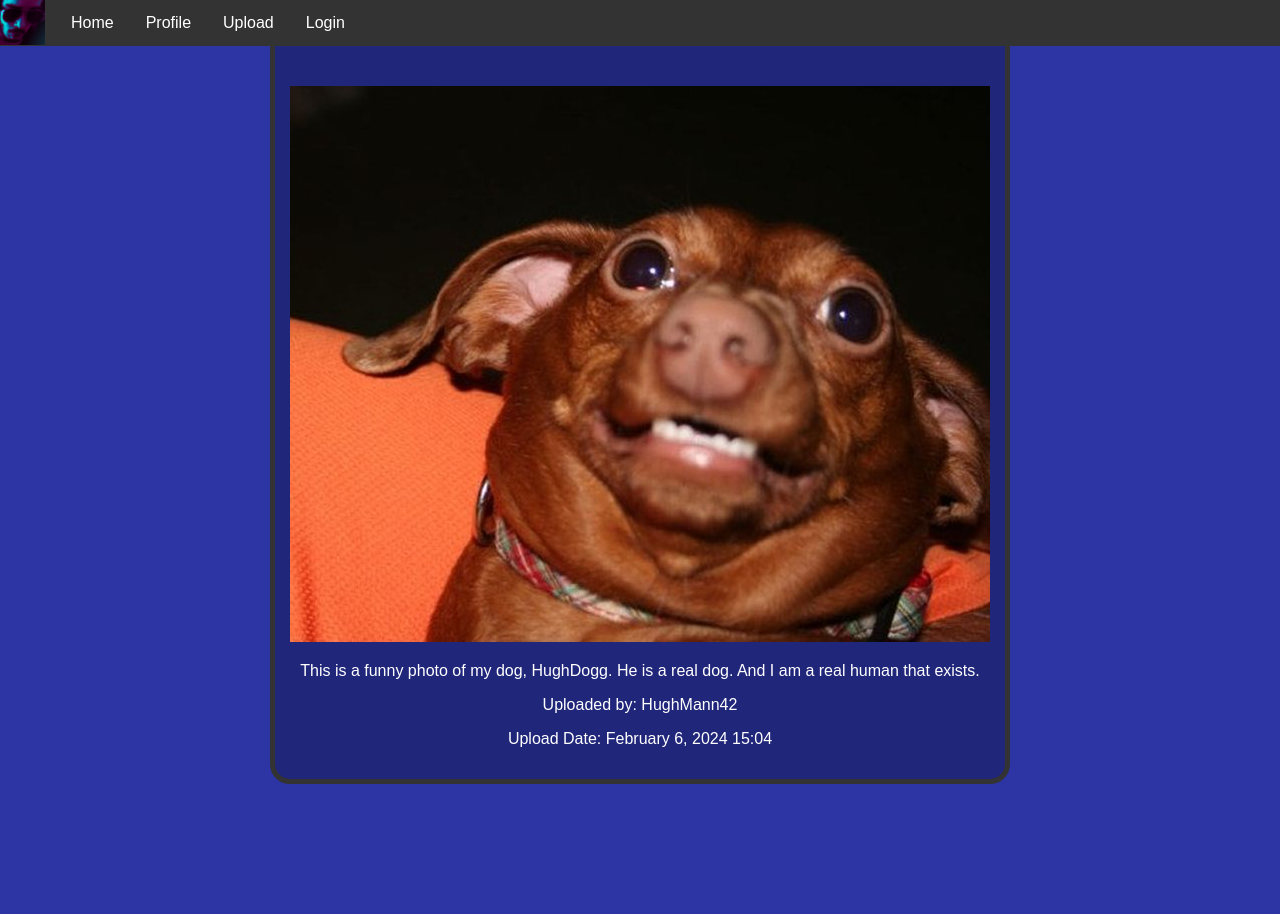
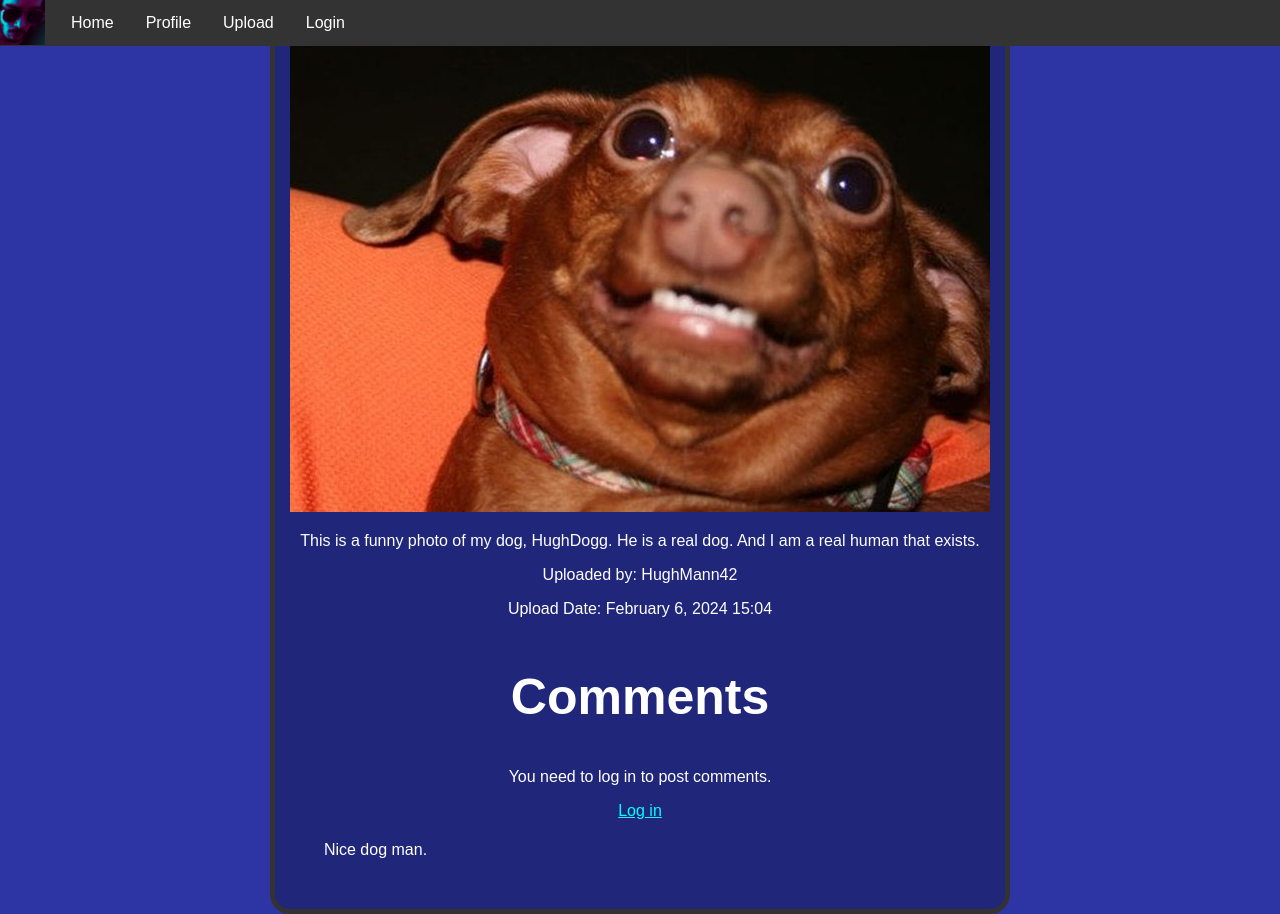
Before and after one commit to z3vr4/Django_Image_Gallery, a Django app: page /submission/7/ in a window 1280 px wide. Before the commit the page ends 784 px from the top, so only its background shows below. Run offline with Django 4.2, Linux system fonts and the light colour scheme; data comes from the database, SQL or seed files in the repository; both versions use the stored data as it was after the commit.

Commit message:
Basic comment functionality

```diff
--- a/Photoblock/PhotoApp/templates/PhotoApp/submissiondetail.html
+++ b/Photoblock/PhotoApp/templates/PhotoApp/submissiondetail.html
@@ -9,4 +9,25 @@
         <p>Uploaded by: {{ image_submission.user.user }}</p>
         <p>Upload Date: {{ image_submission.creation_date|date:"F j, Y H:i" }}</p>
     </div>
+    <div class="center-content">
+        <h2 style="padding: 0px; font-size: 50px">Comments</h2>
+
+        {% if user.is_authenticated %}
+            <!-- Display form to post comments here -->
+            <form method="post">
+                {% csrf_token %}
+                {{ form.as_p }}
+                <button type="submit">Post Comment</button>
+              </form>
+        {% else %}
+            <!-- Ask the user to log in if they want to post comments -->
+            <p>You need to log in to post comments.</p>
+            <p><a style="color: cyan;" href="{% url 'login_view' %}">Log in</a></p>
+        {% endif %}
+            <ul>
+                {% for comment in image_comments %}
+                  <li>{{ comment.text }}</li>
+                {% endfor %}
+              </ul>
+    </div>
 {% endblock %}
--- a/Photoblock/PhotoApp/views.py
+++ b/Photoblock/PhotoApp/views.py
@@ -82,22 +82,24 @@ def detail_profile_view(request, username):
 def image_submission_detail_view(request, submission_id):
     image_submission = get_object_or_404(ImageSubmission, id=submission_id)
     # figure out how to load the comments for a specific image, then pass them along to the context dictionary
-    # image_comments =
+    image_comments = Comment.objects.filter(image_submission=image_submission)
 
     context = {
         'image_submission': image_submission,
+        'image_comments' : image_comments,
     }
 
     if request.method == 'POST':
         if request.user.is_authenticated:
-            image_submission.user = request.user.userprofile
             form = CommentForm(request.POST)
             if form.is_valid():
                 comment = form.save(commit=False)
-
+                comment.user = request.user.userprofile
+                comment.image_submission = image_submission
                 comment.save()
                 return render(request, 'PhotoApp/submissiondetail.html', context)  #This should redirect to the same page, but reloaded so the comment loads.
     else:
         form = CommentForm()
 
+    context['form'] = form
     return render(request, 'PhotoApp/submissiondetail.html', context)
```
Also changed, not shown: Photoblock/db.sqlite3.
